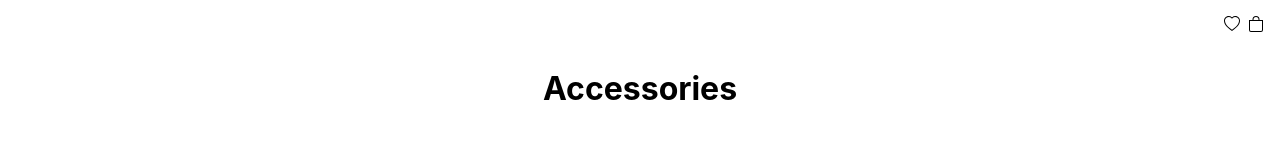
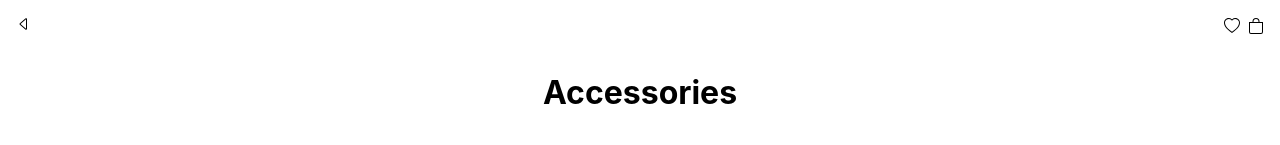
Before and after one commit to stardoxx/css-assignment, a React (Create React App) app: page / in a window 1280 px wide. Shown: the top 145 px of the page. Built offline with nearby package versions, Linux system fonts and the light colour scheme.

Commit message:
svg update

```diff
--- a/src/App.js
+++ b/src/App.js
@@ -67,11 +67,11 @@ function App() {
   return (
     <div className="App">
      <div className = "top" >
-       {/* <div className = "bag">
+       <div className = "bag">
        <svg xmlns="http://www.w3.org/2000/svg" width="16" height="16" fill="currentColor" class="bi bi-caret-left" viewBox="0 0 16 16">
         <path d="M10 12.796V3.204L4.519 8 10 12.796zm-.659.753-5.48-4.796a1 1 0 0 1 0-1.506l5.48-4.796A1 1 0 0 1 11 3.204v9.592a1 1 0 0 1-1.659.753z"/>
         </svg>
-       </div> */}
+       </div>
      <div className = "top-right">
           <svg xmlns="http://www.w3.org/2000/svg" width="16" height="16" fill="currentColor" class="bi bi-heart" viewBox="0 0 16 16">
           <path d="m8 2.748-.717-.737C5.6.281 2.514.878 1.4 3.053c-.523 1.023-.641 2.5.314 4.385.92 1.815 2.834 3.989 6.286 6.357 3.452-2.368 5.365-4.542 6.286-6.357.955-1.886.838-3.362.314-4.385C13.486.878 10.4.28 8.717 2.01L8 2.748zM8 15C-7.333 4.868 3.279-3.04 7.824 1.143c.06.055.119.112.176.171a3.12 3.12 0 0 1 .176-.17C12.72-3.042 23.333 4.867 8 15z"/>
```
